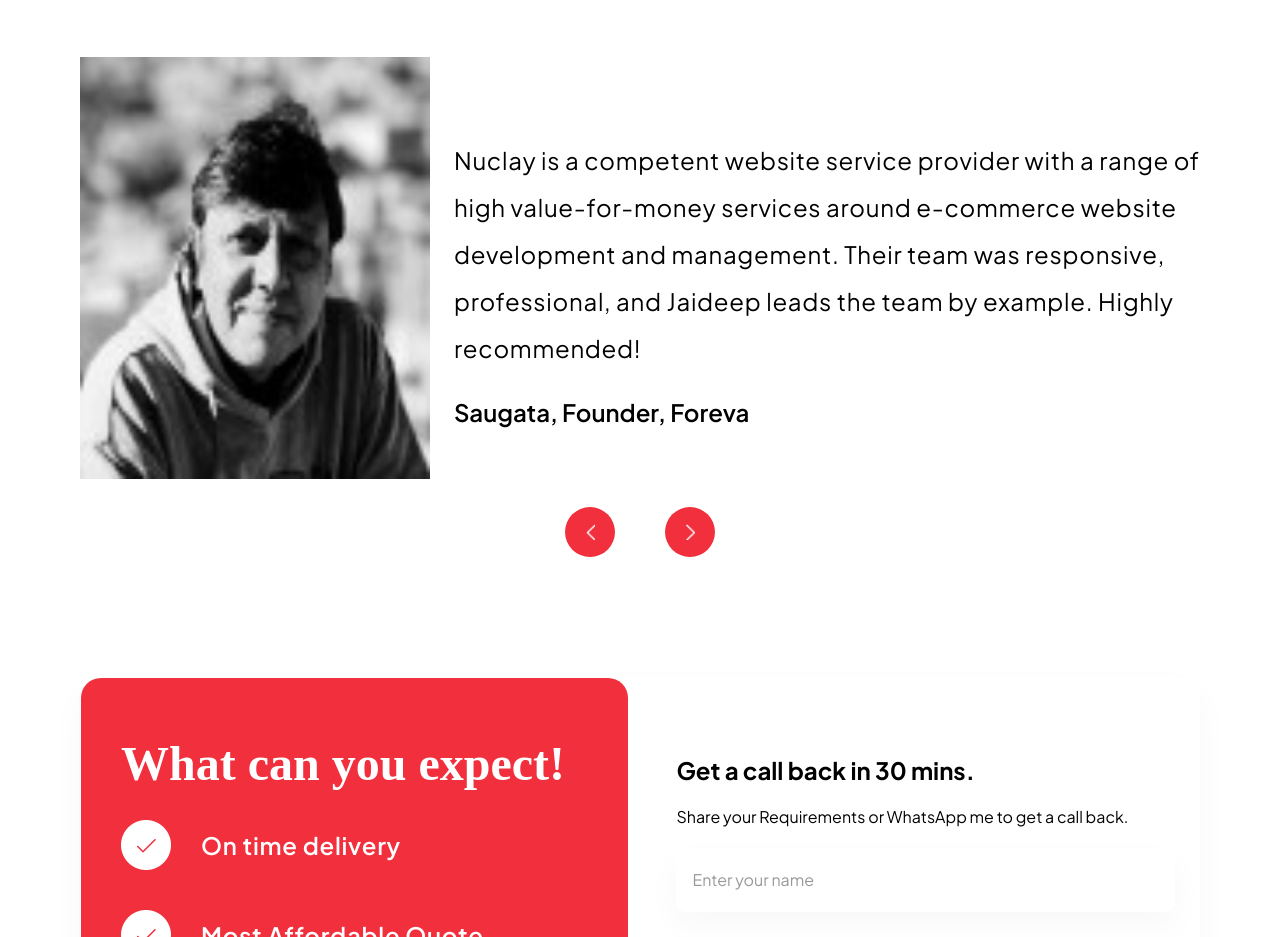
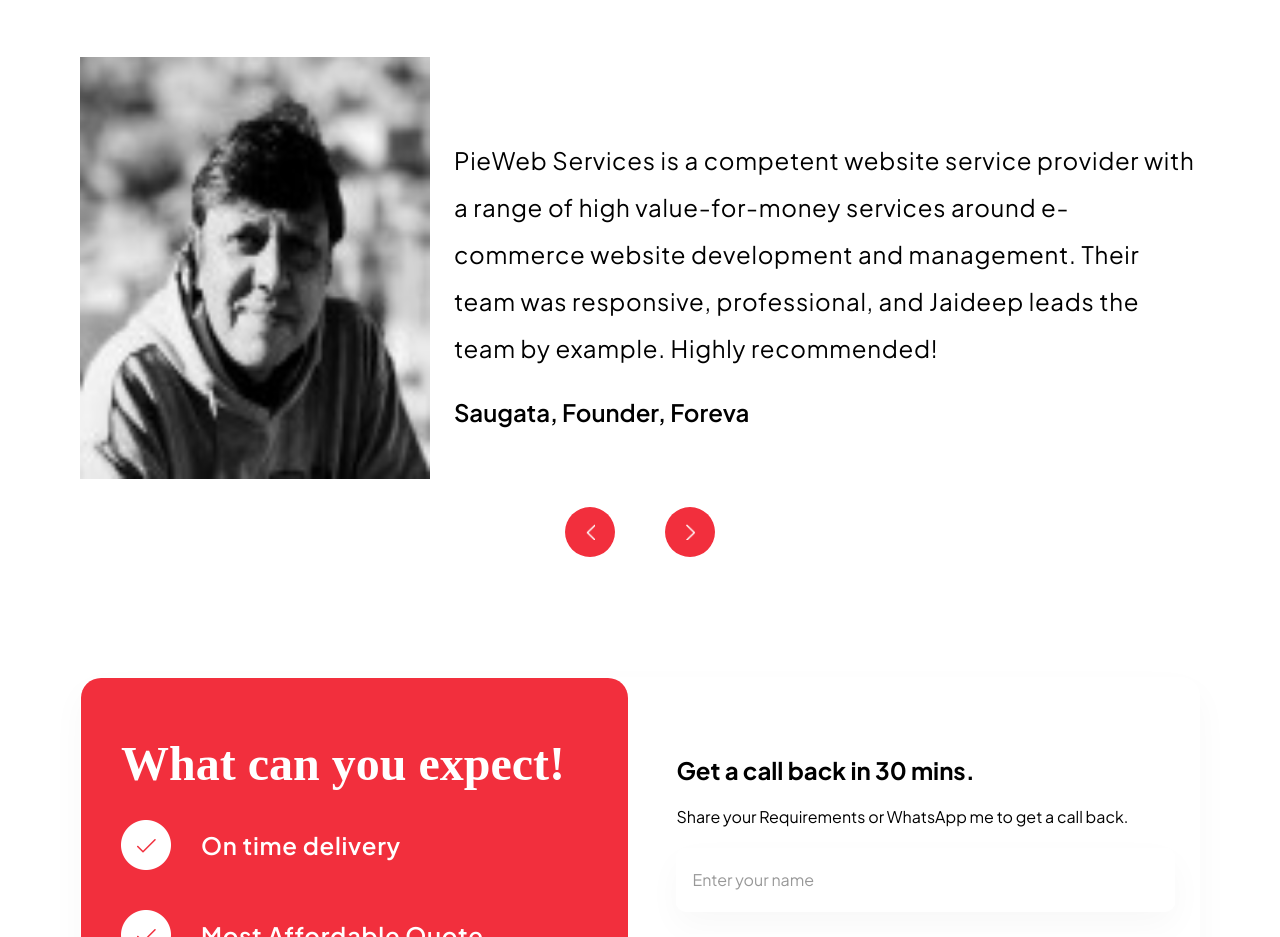
Before and after one commit to rs123456raushan/pieweb, a React (Create React App) app: page / in a window 1280 px wide. Shown: the part 7040-7977 px from the top of the page. Built offline with nearby package versions, Linux system fonts and the light colour scheme; a web font is replaced by a local one.

Commit message:
changed company name in reviews

```diff
--- a/src/components/Reviews.jsx
+++ b/src/components/Reviews.jsx
@@ -41,7 +41,7 @@ const Reviews = () => {
           </div>
           <div className="reviewsLowerRight">
             {(index === 0) && <p className="para">
-              Nuclay is a competent website service provider with a range of high value-for-money services around e-commerce website development and management. Their team was responsive, professional, and Jaideep leads the team by example. Highly recommended!
+              PieWeb Services is a competent website service provider with a range of high value-for-money services around e-commerce website development and management. Their team was responsive, professional, and Jaideep leads the team by example. Highly recommended!
             </p>}
             {(index === 0) && <span>Saugata, Founder, Foreva</span>}
             {(index === 1) && <p className="para">
```
